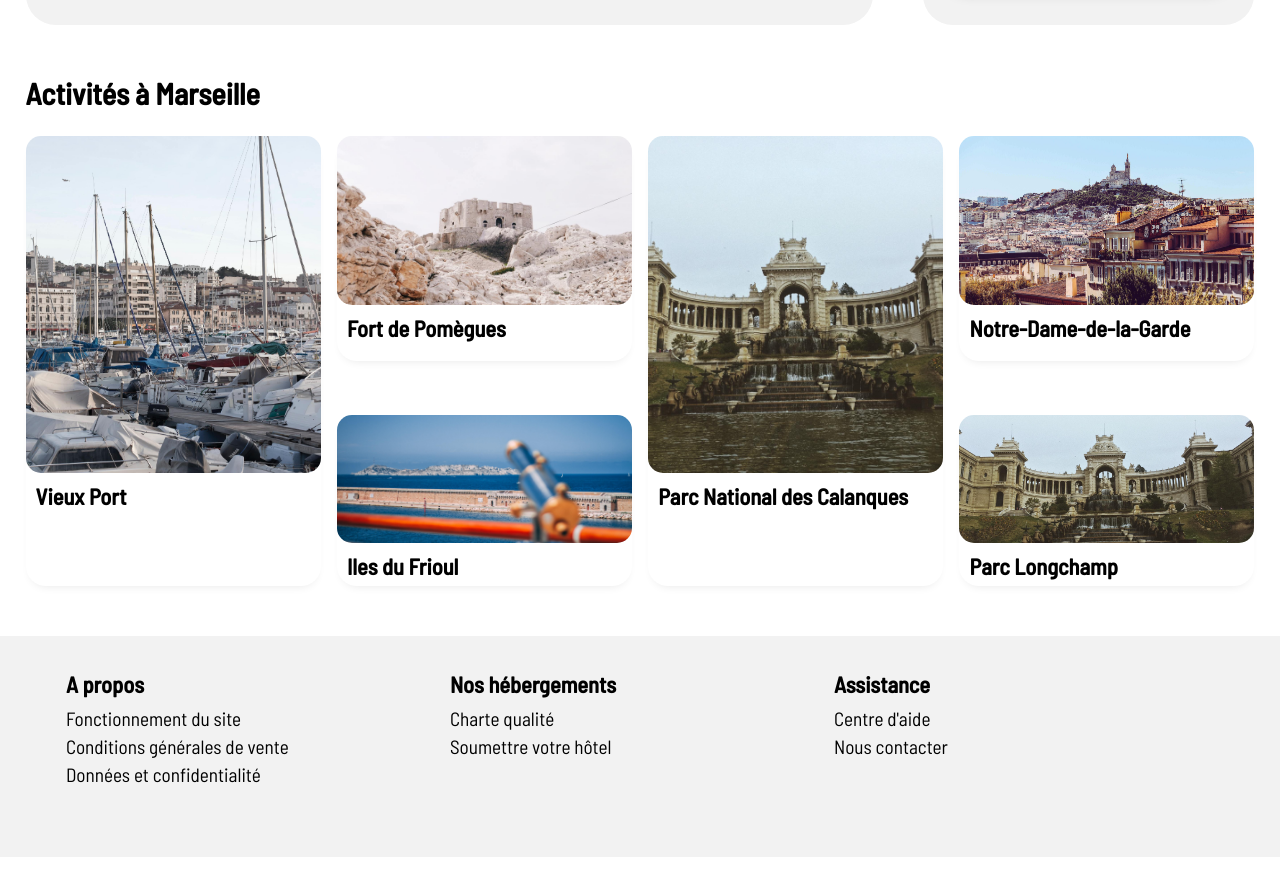
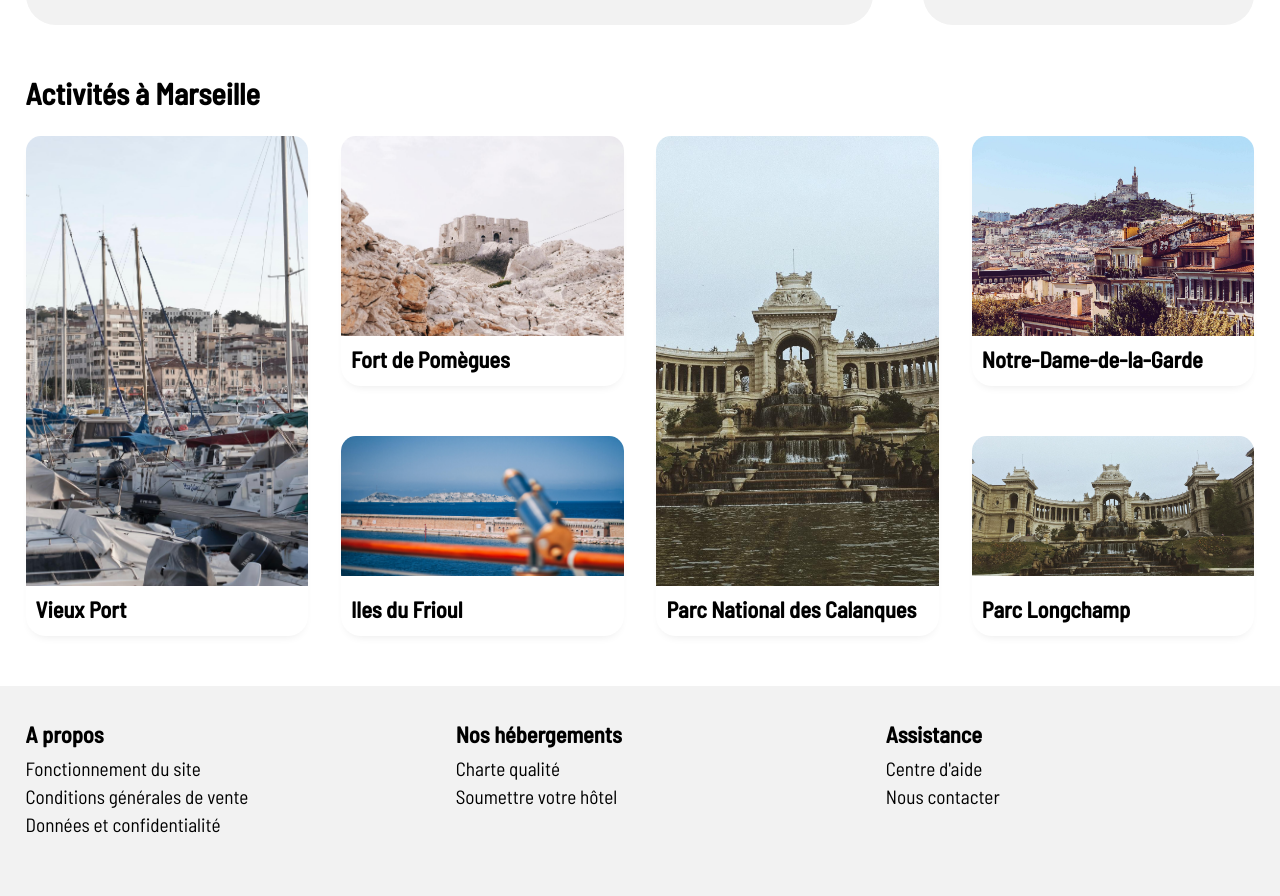
Before and after one commit to ChristopherSemard/Booki---Exercice-integration-CSS, a plain HTML site: page index.html in a window 1280 px wide. Shown: the part 1080-1976 px from the top of the page. Before the commit the page ends 1937 px from the top, so only its background shows below. Drawn offline with Linux system fonts and the light colour scheme.

Commit message:
Fix activités

```diff
--- a/index.html
+++ b/index.html
@@ -12,7 +12,7 @@
 
 <body>
     <header>
-        <img src="images/logo/Booki@3x.png" alt="Logo de Booki">
+        <img src="./images/logo/Booki@3x.png" alt="Logo de Booki">
         <nav>
             <ul>
                 <a href="#lien_hebergements">
@@ -77,7 +77,7 @@
                 <a href="#">
                     <article>
                         <div class="imgarticle">
-                            <img src="images\hebergements\2_large\emile-guillemot-Bj_rcSC5XfE-unsplash.jpg"
+                            <img src="./images\hebergements\2_large\emile-guillemot-Bj_rcSC5XfE-unsplash.jpg"
                                 alt="Image hébergement populaire">
                         </div>
                         <div class="description">
@@ -96,7 +96,7 @@
                 <a href="#">
                     <article>
                         <div class="imgarticle">
-                            <img src="images\hebergements\2_large\aw-creative-VGs8z60yT2c-unsplash.jpg"
+                            <img src="./images\hebergements\2_large\aw-creative-VGs8z60yT2c-unsplash.jpg"
                                 alt="Image hébergement populaire">
                         </div>
                         <div class="description">
@@ -116,7 +116,7 @@
                 <a href="#">
                     <article>
                         <div class="imgarticle">
-                            <img src="images\hebergements\2_large\febrian-zakaria-sjvU0THccQA-unsplash.jpg"
+                            <img src="./images\hebergements\2_large\febrian-zakaria-sjvU0THccQA-unsplash.jpg"
                                 alt="Image hébergement populaire">
                         </div>
                         <div class="description">
@@ -142,7 +142,7 @@
                 <a href="#">
                     <article>
                         <div class="imgarticle">
-                            <img src="images/hebergements/2_large/marcus-loke-WQJvWU_HZFo-unsplash.jpg"
+                            <img src="./images/hebergements/2_large/marcus-loke-WQJvWU_HZFo-unsplash.jpg"
                                 alt="Image hébergement">
                         </div>
                         <h3>Auberge La Cannebière</h3>
@@ -160,7 +160,7 @@
                 <a href="#">
                     <article>
                         <div class="imgarticle">
-                            <img src="images/hebergements/2_large/fred-kleber-gTbaxaVLvsg-unsplash.jpg"
+                            <img src="./images/hebergements/2_large/fred-kleber-gTbaxaVLvsg-unsplash.jpg"
                                 alt="Image hébergement">
                         </div>
                         <h3>Hôtel du port</h3>
@@ -178,7 +178,7 @@
                 <a href="#">
                     <article>
                         <div class="imgarticle">
-                            <img src="images\hebergements\2_large\reisetopia-B8WIgxA_PFU-unsplash.jpg"
+                            <img src="./images\hebergements\2_large\reisetopia-B8WIgxA_PFU-unsplash.jpg"
                                 alt="Image hébergement">
                         </div>
                         <h3>Hôtel Les mouettes</h3>
@@ -196,7 +196,7 @@
                 <a href="#">
                     <article>
                         <div class="imgarticle">
-                            <img src="images\hebergements\2_large\annie-spratt-Eg1qcIitAuA-unsplash.jpg"
+                            <img src="./images\hebergements\2_large\annie-spratt-Eg1qcIitAuA-unsplash.jpg"
                                 alt="Image hébergement">
                         </div>
                         <h3>Hôtel de la mer</h3>
@@ -214,7 +214,7 @@
                 <a href="#">
                     <article>
                         <div class="imgarticle">
-                            <img src="images\hebergements\2_large\nicate-lee-kT-ZyaiwBe0-unsplash.jpg"
+                            <img src="./images\hebergements\2_large\nicate-lee-kT-ZyaiwBe0-unsplash.jpg"
                                 alt="Image hébergement">
                         </div>
                         <h3>Auberge Le Panier</h3>
@@ -232,7 +232,7 @@
                 <a href="#">
                     <article>
                         <div class="imgarticle">
-                            <img src="images\hebergements\2_large\febrian-zakaria-M6S1WvfW68A-unsplash.jpg"
+                            <img src="./images\hebergements\2_large\febrian-zakaria-M6S1WvfW68A-unsplash.jpg"
                                 alt="Image hébergement">
                         </div>
                         <h3>Hôtel chez Amina</h3>
@@ -257,56 +257,44 @@
 
             <div class="activities">
                 <a href="#">
-                    <article>
-                        <div class="imgarticle">
-                            <img src="images\activites\2_large\reno-laithienne-QUgJhdY5Fyk-unsplash.jpg"
+                    <article class="big">
+                        <img src="./images\activites\2_large\reno-laithienne-QUgJhdY5Fyk-unsplash.jpg"
                             alt="Photo du Vieux Port">
-                        </div>
                         <h3>Vieux Port</h3>
                     </article>
                 </a>
                 <a href="#">
-                    <article>
-                        <div class="imgarticle">
-                            <img src="images\activites\2_large\paul-hermann-QFTrLdQIRhI-unsplash.jpg"
+                    <article class="medium">
+                        <img src="./images\activites\2_large\paul-hermann-QFTrLdQIRhI-unsplash.jpg"
                             alt="Photo du Fort de Pomègues">
-                        </div>
                         <h3>Fort de Pomègues</h3>
                     </article>
                 </a>
                 <a href="#">
-                    <article>
-                        <div class="imgarticle">
-                            <img src="images\activites\2_large\kevin-hikari-rV_Qd1l-VXg-unsplash.jpg"
+                    <article class="little">
+                        <img src="./images\activites\2_large\kevin-hikari-rV_Qd1l-VXg-unsplash.jpg"
                             alt="Photo des îles du Frioul">
-                        </div>
                         <h3>Iles du Frioul</h3>
                     </article>
                 </a>
                 <a href="#">
-                    <article>
-                        <div class="imgarticle">
-                            <img src="images\activites\2_large\lena-paulin-wH2-EJoDcV0-unsplash.jpg"
+                    <article class="big">
+                        <img src="./images\activites\2_large\lena-paulin-wH2-EJoDcV0-unsplash.jpg"
                             alt="Photo du Parc National des Calanques">
-                        </div>
                         <h3>Parc National des Calanques</h3>
                     </article>
                 </a>
                 <a href="#">
-                    <article>
-                        <div class="imgarticle">
-                            <img src="images\activites\2_large\florian-wehde-xW9e8gdotxI-unsplash.jpg"
+                    <article class="medium">
+                        <img src="./images\activites\2_large\florian-wehde-xW9e8gdotxI-unsplash.jpg"
                             alt="Photo de Notre-Dame-de-la-Garde">
-                        </div>
                         <h3>Notre-Dame-de-la-Garde</h3>
                     </article>
                 </a>
                 <a href="#">
-                    <article>
-                        <div class="imgarticle">
-                            <img src="images\activites\2_large\lena-paulin-wH2-EJoDcV0-unsplash.jpg"
+                    <article class="little">
+                        <img src="./images\activites\2_large\lena-paulin-wH2-EJoDcV0-unsplash.jpg"
                             alt="Photo du Parc Longchamp">
-                        </div>
                         <h3>Parc Longchamp</h3>
                     </article>
                 </a>
--- a/style.css
+++ b/style.css
@@ -10,6 +10,11 @@ body {
 a {
 	text-decoration: none;
 	color: black;
+}
+
+input::placeholder{
+    opacity:1;
+    color: black;
 }
 
 header ul {
@@ -114,7 +119,7 @@ button i {
 	border-radius: 50px;
 }
 
-.filter i:hover {
+.filter:hover i:hover {
 	color: #ffffff;
 	margin: 0px;
 	background-color: #0065FC;
@@ -129,6 +134,8 @@ button i {
 	border-radius: 50px;
 	font-weight: bold;
 	color: #0065FC;
+
+
 }
 
 .filter p {
@@ -147,15 +154,15 @@ h2 {
 
 article {
 	border-radius: 20px;
-	box-shadow: 0px 0px 15px -5px #afafaf;
+	box-shadow: 0px 0px 5px -5px #afafaf;
 	padding: 5px;
 	margin-bottom: 20px;
 	background-color: #ffffff;
-	transition: background-color 1s ease-out 100ms
 }
 
 article:hover {
-	background-color: #b6b6b6;
+	box-shadow: 0px 0px 5px -5px #5f5f5f;
+    transform: scale(1.05)
 }
 
 
@@ -245,9 +252,6 @@ aside div h2 {
 	background-color: #ffffff;
 }
 
-.activities .imgarticle {
-	height: 75%;
-}
 
 .activities article img {
 	width: 100%;
@@ -387,11 +391,14 @@ p i {
 
 	footer {
 		display: flex;
-		justify-content: space-around;
-        padding: 5% 2% 5%12%;
+		justify-content: space-between;
 	}
 	footer div {
-		width: 33%;
+		width: 30%;
+	}
+
+	.popular article h3{
+		font-size: 30px;
 	}
 
 }
@@ -427,6 +434,9 @@ p i {
 		display: flex;
 		height: 150px;
 	}
+	.popular article h3{
+		font-size: 22.464px;
+	}
 	#section_activites {
 		margin-top: 30px;
 		width: 100%;
@@ -444,6 +454,7 @@ p i {
 		font-size: 30px;
 	}
 	header {
+        padding:0% 2%;
 		height: 100px;
 		display: flex;
 		justify-content: space-between;
@@ -474,12 +485,12 @@ p i {
 	.activities {
 		display: flex;
 		flex-direction: column;
-		height: 450px;
+		height: 500px;
 		justify-content: space-between;
 		align-content: space-between;
 	}
 	.activities a {
-		width: 24%;
+		width: 23%;
 	}
 	.activities a:nth-child(1) {
 		height: 100%;
@@ -488,7 +499,7 @@ p i {
 		height: 50%;
 	}
 	.activities a:nth-child(3) {
-		height: 38%;
+		height: 40%;
 	}
 	.activities a:nth-child(4) {
 		height: 100%;
@@ -497,7 +508,11 @@ p i {
 		height: 50%;
 	}
 	.activities a:nth-child(6) {
-		height: 38%;
+		height: 40%;
+	}
+	.activities article h3 {
+        display:flex;
+        flex-wrap: wrap;
 	}
 	.activities article {
 		height: 100%;
@@ -505,20 +520,34 @@ p i {
 		box-shadow: 0px 5px 10px -5px #e7e7e7;
 		margin-bottom: 20px;
 		background-color: #ffffff;
+        display:flex;
+        flex-wrap: wrap;
 	}
+
+	.activities .little img{
+		height: 140px;
+		border-radius: 15px 15px 0 0;
+		object-fit: cover;
+	}
+	.activities .medium img{
+		height: 200px;
+		border-radius: 15px 15px 0 0;
+		object-fit: cover;
+	}
+	.activities .big img{
+        width:100%;
+		height: 450px;
+		border-radius: 15px 15px 0 0;
+		object-fit: cover;
+	}
+
 	.activities article h3 {
+        height:30px;
 		align-self: flex-end;
-	}
-	.activities article img {
-		height: 100%;
-		width: 100%;
-		border-radius: 15px;
-		margin: 0px 0px -100px 0px;
-		object-fit: cover;
 	}
 	footer {
 		margin-top: 50px;
-		padding: 2% 5%;
+		padding: 2% 2%;
 		background-color: #f2f2f2;
 	}
 	footer div li{
```
Lines whose indentation alone changed are shown as unchanged.
